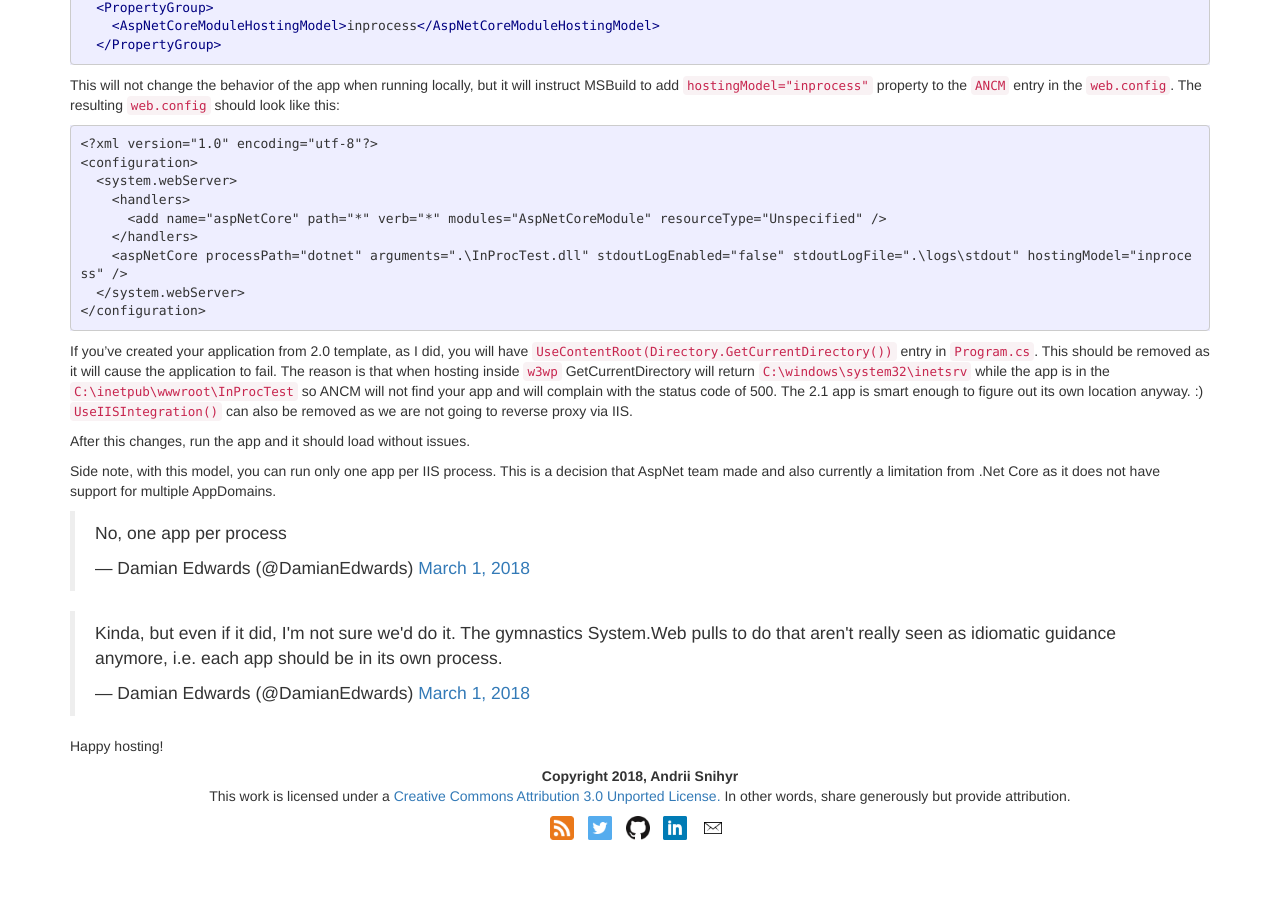
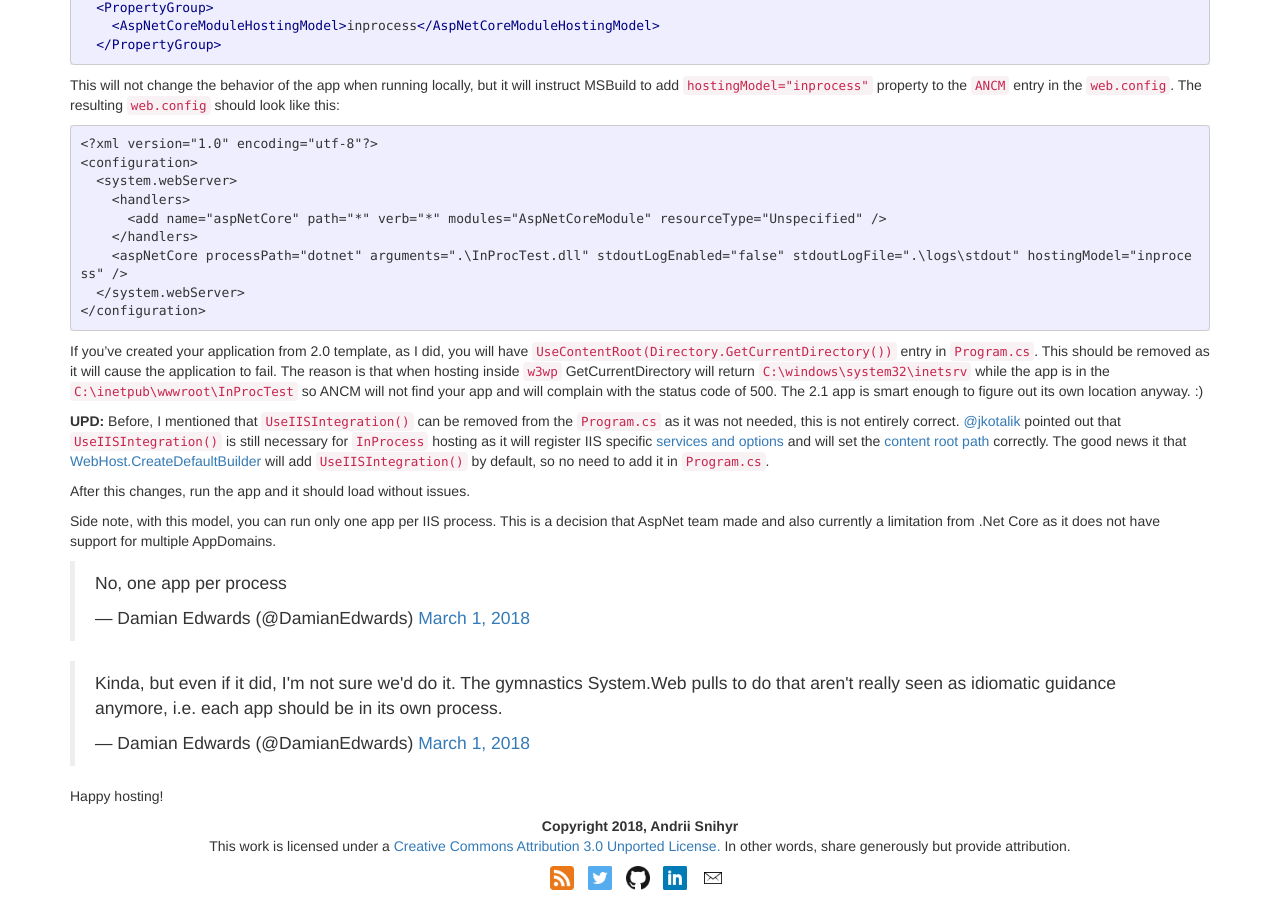
Before and after one commit to BerserkerDotNet/blog, a Jekyll site: the page built from _posts/2018-03-03-aspnet-core-2-1-inprocess-hosting.markdown, in a window 1280 px wide and 900 px high, scrolled down 877 px. Built offline with Jekyll 4.4.1, drawn with Linux system fonts in a browser that asks for light colours; comment, search, counter and statistics services are not loaded; before the commit the page ends 1727 px from its top, so only the background shows below that.

Commit message:
clarifying the need for UseIISIntegration directive

````diff
--- a/_posts/2018-03-03-aspnet-core-2-1-inprocess-hosting.markdown
+++ b/_posts/2018-03-03-aspnet-core-2-1-inprocess-hosting.markdown
@@ -57,7 +57,10 @@ This will not change the behavior of the app when running locally, but it will i
 ```
 
 If you've created your application from 2.0 template, as I did, you will have `UseContentRoot(Directory.GetCurrentDirectory())` entry in `Program.cs`. This should be removed as it will cause the application to fail. The reason is that when hosting inside `w3wp` GetCurrentDirectory will return `C:\windows\system32\inetsrv` while the app is in the `C:\inetpub\wwwroot\InProcTest` so ANCM will not find your app and will complain with the status code of 500. The 2.1 app is smart enough to figure out its own location anyway. :)
-`UseIISIntegration()` can also be removed as we are not going to reverse proxy via IIS.
+
+**UPD:**
+Before, I mentioned that `UseIISIntegration()` can be removed from the `Program.cs` as it was not needed, this is not entirely correct.
+[@jkotalik][6] pointed out that `UseIISIntegration()` is still necessary for `InProcess` hosting as it will register IIS specific [services and options][8] and will set the [content root path][9] correctly. The good news it that [WebHost.CreateDefaultBuilder][7] will add `UseIISIntegration()` by default, so no need to add it in `Program.cs`.
 
 After this changes, run the app and it should load without issues.
 
````
Also changed, not shown: other parts of _posts/2018-03-03-aspnet-core-2-1-inprocess-hosting.markdown (+4 -0 lines).
